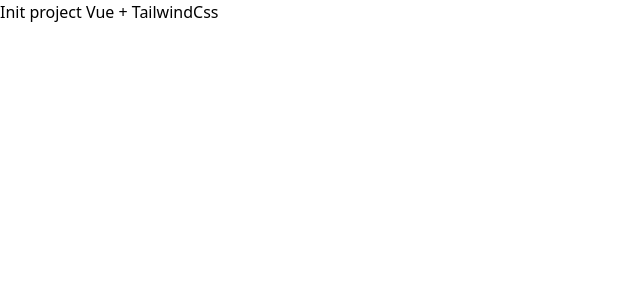
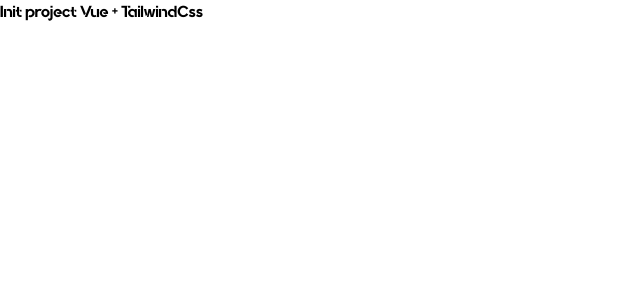
Before and after one commit to jsandev/js-trading-forex, a Vue app: page / in a window 1280 px wide. Shown: the top 300 px of the page, without its empty margins (0-640 px from the left). Built offline with nearby package versions, Linux system fonts and the light colour scheme.

Commit message:
feat: Add fonts

```diff
--- a/src/assets/main.css
+++ b/src/assets/main.css
@@ -1,10 +1,24 @@
 @import './base.css';
+@import url('https://fonts.googleapis.com/css2?family=Raleway:wght@300;400;500;600;700;800;900&display=swap');
 
 @tailwind base;
 @tailwind components;
 @tailwind utilities;
 
+@font-face {
+  font-family: 'Quantify';
+  src: url('./fonts/Quantify.ttf') format('truetype');
+  font-weight: 700;
+}
+
 #app {
   width: 100%;
   height: 100%;
 }
+
+body,
+html {
+  font-family: 'Quantify', sans-serif;
+  font-weight: 700;
+  font-size: 16px;
+}
--- a/tailwind.config.js
+++ b/tailwind.config.js
@@ -2,7 +2,12 @@
 export default {
   content: ['./index.html', './src/**/*.{vue,js,ts,jsx,tsx}'],
   theme: {
-    extend: {}
+    extend: {
+      fontFamily: {
+        quantify: ['Quantify', 'sans-serif'],
+        raleway: ['Raleway', 'sans-serif']
+      }
+    }
   },
   plugins: []
 }
```
Also changed, not shown: .eslintrc.cjs, src/assets/fonts/Quantify.ttf (added).
